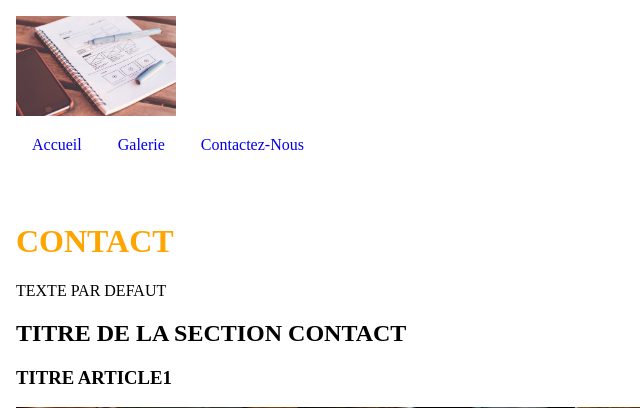
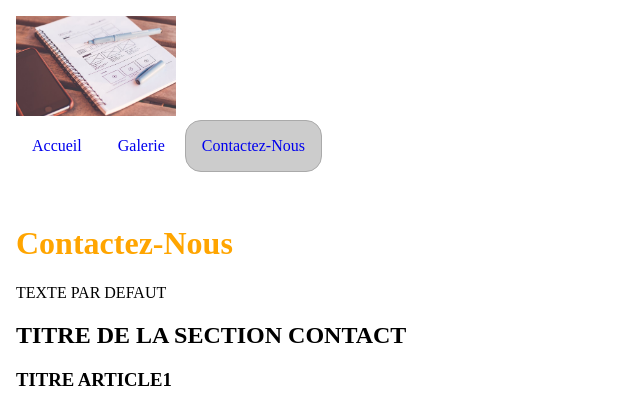
Before and after one commit to coder20b/formation, a PHP site: page /contact.php in a window 1280 px wide. Shown: the top 408 px of the page, without its empty margins (0-640 px from the left). Run offline with PHP 8.4, Linux system fonts and the light colour scheme.

Commit message:
ajout php menu active

```diff
--- a/projet-vitrine/assets/css/style.css
+++ b/projet-vitrine/assets/css/style.css
@@ -41,6 +41,7 @@ h1 {
     height: 30vh;
 }
 
+/* MENUS */
 nav a {
     text-decoration: none;
     display:inline-block;
@@ -48,5 +49,7 @@ nav a {
 }
 
 nav a.active {
-    background-color: aqua;
+    background-color:#cccccc;
+    border:1px solid #aaaaaa;
+    border-radius:1rem;
 }
--- a/projet-vitrine/contact.php
+++ b/projet-vitrine/contact.php
@@ -1,7 +1,7 @@
 <?php
 
 // ON EST DANS LA PAGE contact.php
-$titre = "CONTACT";
+$titre = "Contactez-Nous";
 
 // ON RECOMPOSE LE CODE HTML EN ASSEMBLANT LES DIFFERENTS FICHIERS PHP
 require_once "php/header.php";
--- a/projet-vitrine/galerie.php
+++ b/projet-vitrine/galerie.php
@@ -1,7 +1,7 @@
 <?php
 
 // ON EST DANS LA PAGE galerie.php
-$titre = "GALERIE";
+$titre = "Galerie";
 
 // ON RECOMPOSE LE CODE HTML EN ASSEMBLANT LES DIFFERENTS FICHIERS PHP
 require_once "php/header.php";
--- a/projet-vitrine/index.php
+++ b/projet-vitrine/index.php
@@ -1,7 +1,7 @@
 <?php
 
 // ON EST DANS LA PAGE index.php
-$titre = "ACCUEIL";
+$titre = "Accueil";
 // cette valeur va remplacer le texte par défaut
 $description = "TEXTE POUR LA PAGE D'ACCUEIL";
 
--- a/projet-vitrine/php/header.php
+++ b/projet-vitrine/php/header.php
@@ -24,11 +24,25 @@ $a = [
 ];
 foreach($a as $cle => $valeur)
 {
-    echo
-    <<<html
-        <a href="$cle">$valeur</a>
+    // JE TESTE SI $valeur EST EGAL A $titre
+    if ($valeur == $titre)
+    {
+        echo
+        <<<html
+            <a class="active" href="$cle">$valeur</a>
 
-    html;
+        html;
+
+    }
+    else
+    {
+        echo
+        <<<html
+            <a class="" href="$cle">$valeur</a>
+
+        html;
+
+    }
 }
 ?>
 <!--
```
